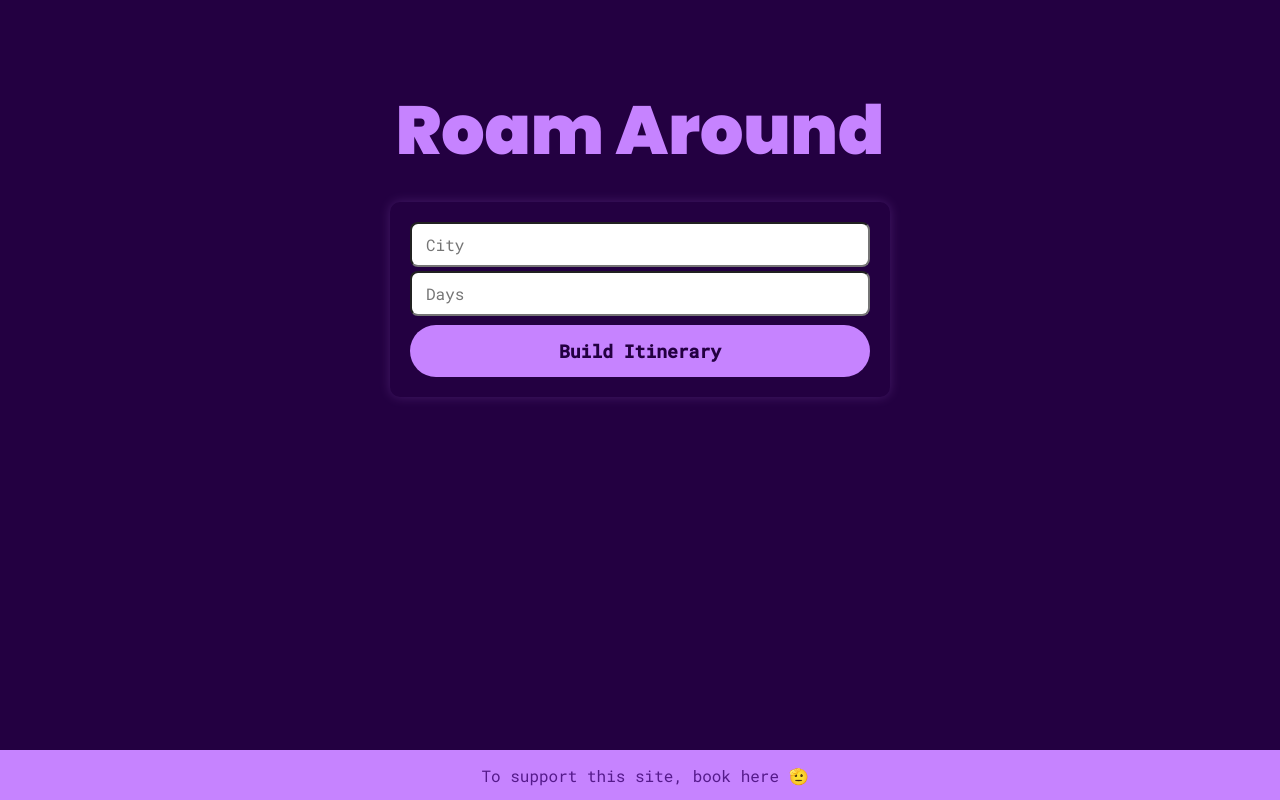
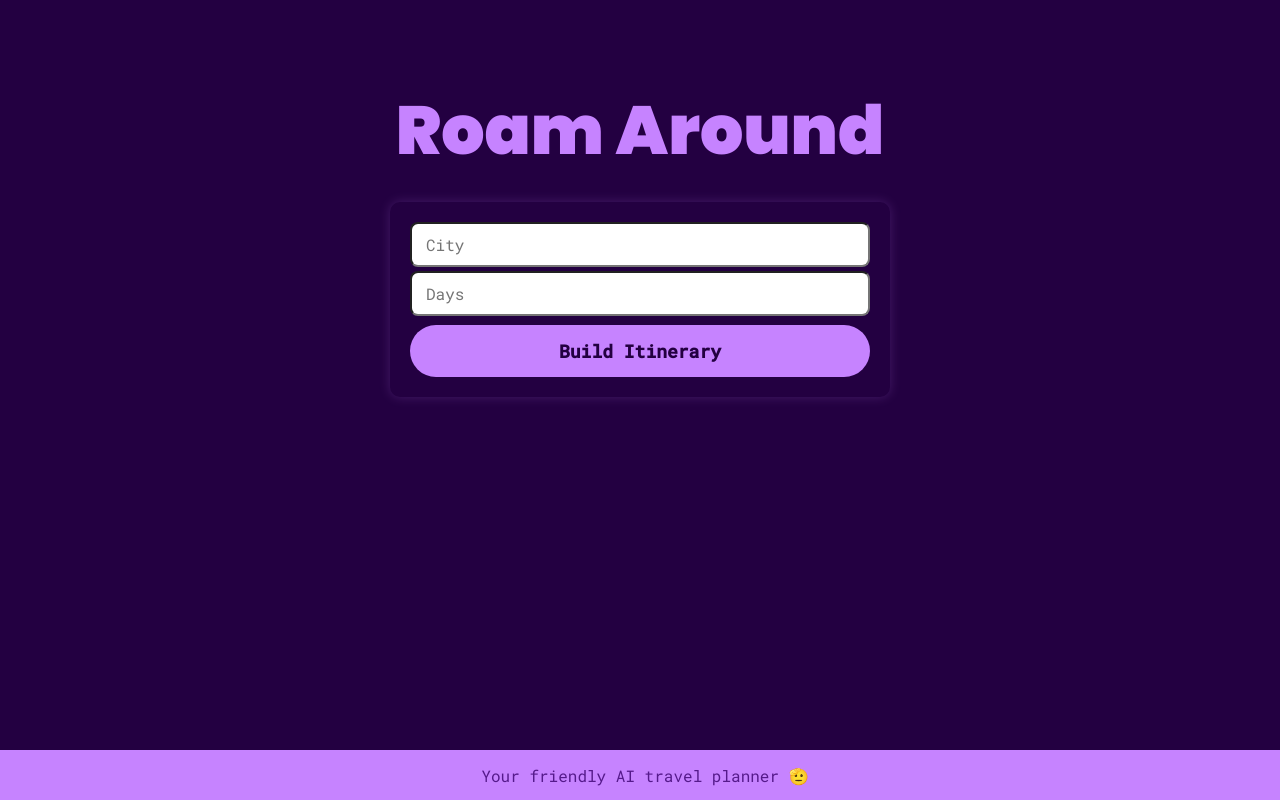
Before and after one commit to adiyatmapw/wisnu-roam-around, a Next.js app: page / in a window 1280 px wide. Built offline with nearby package versions, Linux system fonts and the light colour scheme.

Commit message:
less spammy footer

```diff
--- a/app/layout.tsx
+++ b/app/layout.tsx
@@ -21,7 +21,7 @@ export default function RootLayout({
         </div>
         <footer className="footer">
             <p>
-             <a className="sponsor" target="_blank" rel="no-opener" href="https://bit.ly/roamaroundfoot"> To support this site, book here 🫡</a>
+             <a className="sponsor" target="_blank" rel="no-opener" href="https://bit.ly/roamaroundfoot"> Your friendly AI travel planner 🫡</a>
             </p>
         </footer>
       </body>
```
